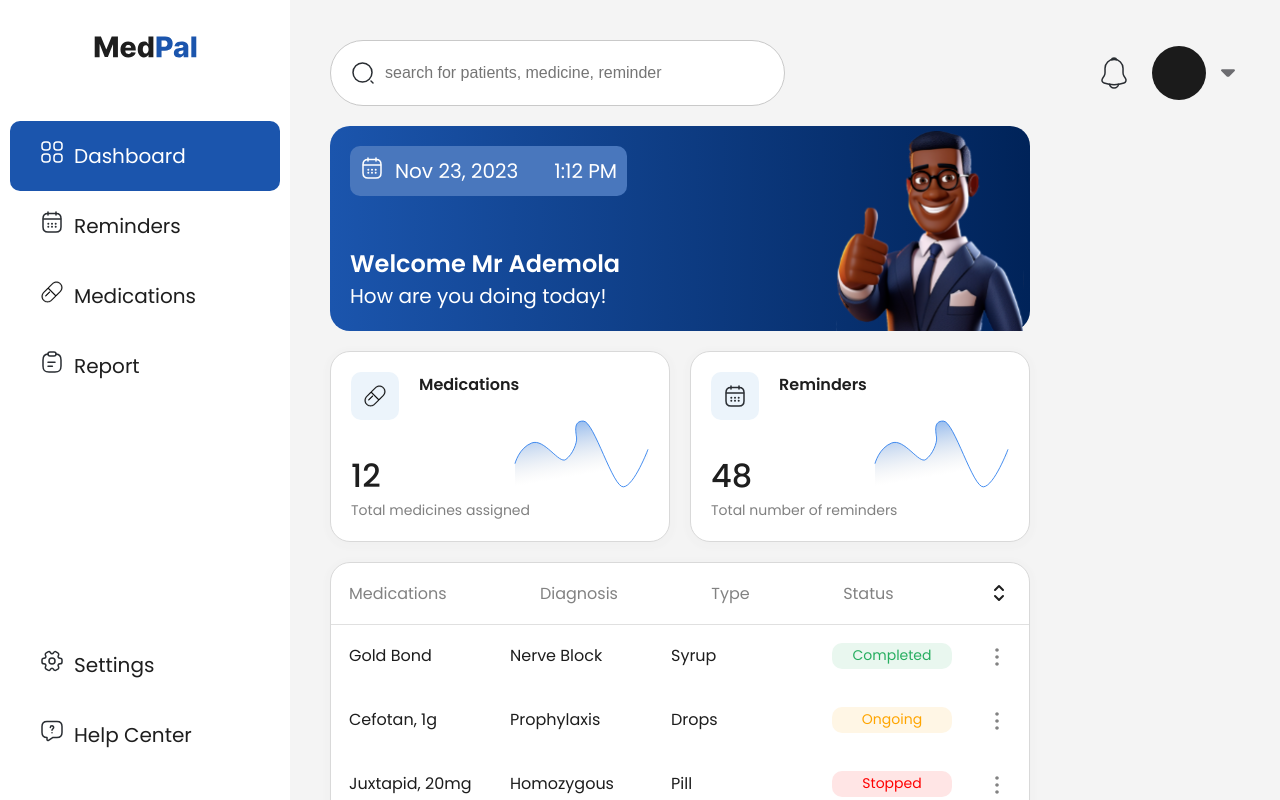
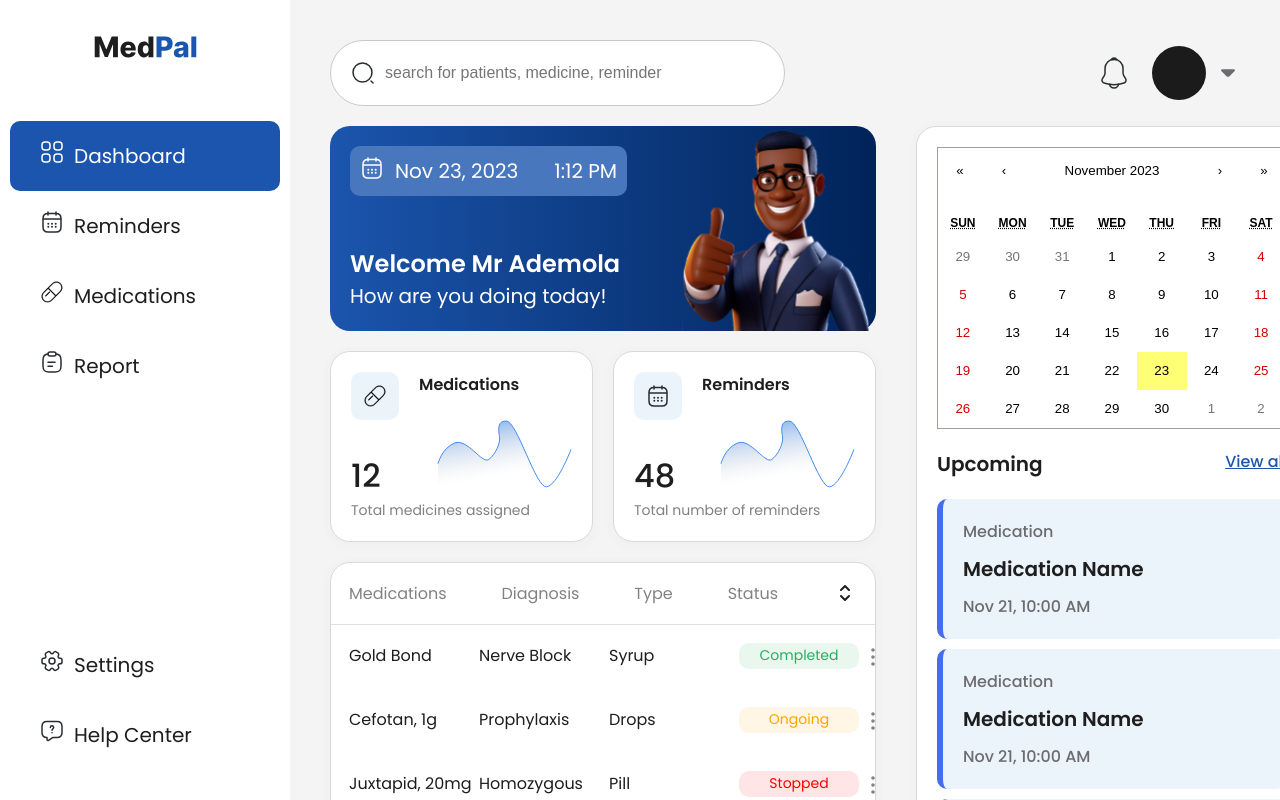
Before and after one commit to Klusterton-90/frontend-app, a Next.js app: page /patient/dashboard in a window 1280 px wide. Built offline with nearby package versions, Linux system fonts and the light colour scheme.

Commit message:
update dashboard ui

```diff
--- a/components/pageComponents/patient/PatientDashboard/PatientDashboard.module.scss
+++ b/components/pageComponents/patient/PatientDashboard/PatientDashboard.module.scss
@@ -1,6 +1,7 @@
 .dashboardContainer {
   display: flex;
   width: 100%;
+  gap: 20px;
 }
 
 .dashboardLeft {
@@ -12,7 +13,7 @@
   border-radius: 20px;
   background: linear-gradient(90deg, #1b55ad 0%, #002359 100%);
   padding: 20px;
-    width: 700px;
+  width: 100%;
   color: #fff;
   position: relative;
   margin: 20px 0;
@@ -57,3 +58,55 @@
   display: flex;
   gap: 20px;
 }
+
+.dashboardRight {
+  margin: 20px;
+  padding: 20px;
+  border-radius: 20px;
+  border: 0.5px solid #d9d9d9;
+  background: #fff;
+  box-shadow: 0px 2px 4px 6px rgba(0, 0, 0, 0.01);
+}
+
+.upcomingMedicationsHeader {
+  display: flex;
+  justify-content: space-between;
+  margin: 20px 0;
+
+  h3 {
+    color: #1e1e1e;
+    font-size: 20px;
+    font-weight: 600;
+  }
+
+  p {
+    text-decoration: underline;
+    color: #1b55ad;
+    font-size: 16px;
+    font-weight: 500;
+  }
+}
+
+.upcomingMedicationCard {
+  border-radius: 10px;
+  background: #ecf4fb;
+  padding: 20px;
+  margin: 10px 0;
+  border-left: 6px solid #446eef;
+  display: flex;
+  flex-direction: column;
+  gap: 10px;
+  align-items: flex-start;
+
+  p {
+    color: #6c6c70;
+    font-size: 16px;
+    font-weight: 500;
+  }
+
+  h3 {
+    color: #1e1e1e;
+    font-size: 20px;
+    font-weight: 600;
+  }
+}
--- a/components/pageComponents/patient/PatientDashboard/index.jsx
+++ b/components/pageComponents/patient/PatientDashboard/index.jsx
@@ -6,6 +6,10 @@ import Image from "next/image";
 import DashboardCard from "@/components/elements/DashboardCard/DashboardCard";
 import { currentDate, currentTime } from "@/constants/date";
 import PatientsCard from "@/components/elements/PatientsCard/PatientsCard";
+import Calendar from "react-calendar";
+import "react-calendar/dist/Calendar.css";
+import Link from "next/link";
+import { Routes } from "@/constants/navigation";
 
 export default function PatientDashboard() {
   return (
@@ -59,9 +63,37 @@ export default function PatientDashboard() {
             />
           </div>
 
-          <PatientsCard dashboard={true} provider={false}/>
+          <PatientsCard dashboard={true} provider={false} />
         </div>
-        <div className={styles.dashboardRight}></div>
+        <div className={styles.dashboardRight}>
+          {/* dashboard calendar */}
+          <Calendar calendarType="gregory" />
+
+          {/* upcoming medication section */}
+          <div className={styles.upcomingMedicationsHeader}>
+            <h3>Upcoming</h3>
+            <Link href={Routes.PatientMedications}>
+              <p>View all</p>
+            </Link>
+          </div>
+
+          {/* upcoming medication */}
+          <div className={styles.upcomingMedicationCard}>
+            <p>Medication</p>
+            <h3>Medication Name</h3>
+            <p>Nov 21, 10:00 AM</p>
+          </div>
+          <div className={styles.upcomingMedicationCard}>
+            <p>Medication</p>
+            <h3>Medication Name</h3>
+            <p>Nov 21, 10:00 AM</p>
+          </div>
+          <div className={styles.upcomingMedicationCard}>
+            <p>Medication</p>
+            <h3>Medication Name</h3>
+            <p>Nov 21, 10:00 AM</p>
+          </div>
+        </div>
       </div>
     </Layout>
   );
--- a/components/pageComponents/provider/ProviderDashboard/ProviderDashboard.module.scss
+++ b/components/pageComponents/provider/ProviderDashboard/ProviderDashboard.module.scss
@@ -3,6 +3,7 @@
 }
 
 .dashboardTop {
+  display: flex;
 }
 
 .welcomeContainer {
@@ -55,3 +56,12 @@
   display: flex;
   gap: 20px;
 }
+
+.calendar {
+  border-radius: 20px;
+  border: 0.5px solid #d9d9d9;
+  background: #fff;
+  box-shadow: 0px 2px 4px 6px rgba(0, 0, 0, 0.01);
+  padding: 20px;
+  margin: 20px 0 0 20px;
+}
--- a/components/pageComponents/provider/ProviderStatistics/ProviderStatistics.module.scss
+++ b/components/pageComponents/provider/ProviderStatistics/ProviderStatistics.module.scss
@@ -0,0 +1,4 @@
+.cardRow {
+  display: flex;
+  gap: 20px;
+}
--- a/package.json
+++ b/package.json
@@ -12,6 +12,7 @@
     "next": "14.0.3",
     "react": "^18",
     "react-big-calendar": "^1.8.5",
+    "react-calendar": "^4.6.1",
     "react-dom": "^18"
   },
   "devDependencies": {
```
Also changed, not shown: components/pageComponents/provider/ProviderDashboard/index.jsx (+7 -1 lines), components/pageComponents/provider/ProviderStatistics/index.jsx (+24 -0 lines), 1 other file (tests, documents, lock files or other folders). Lines whose indentation alone changed are shown as unchanged.
